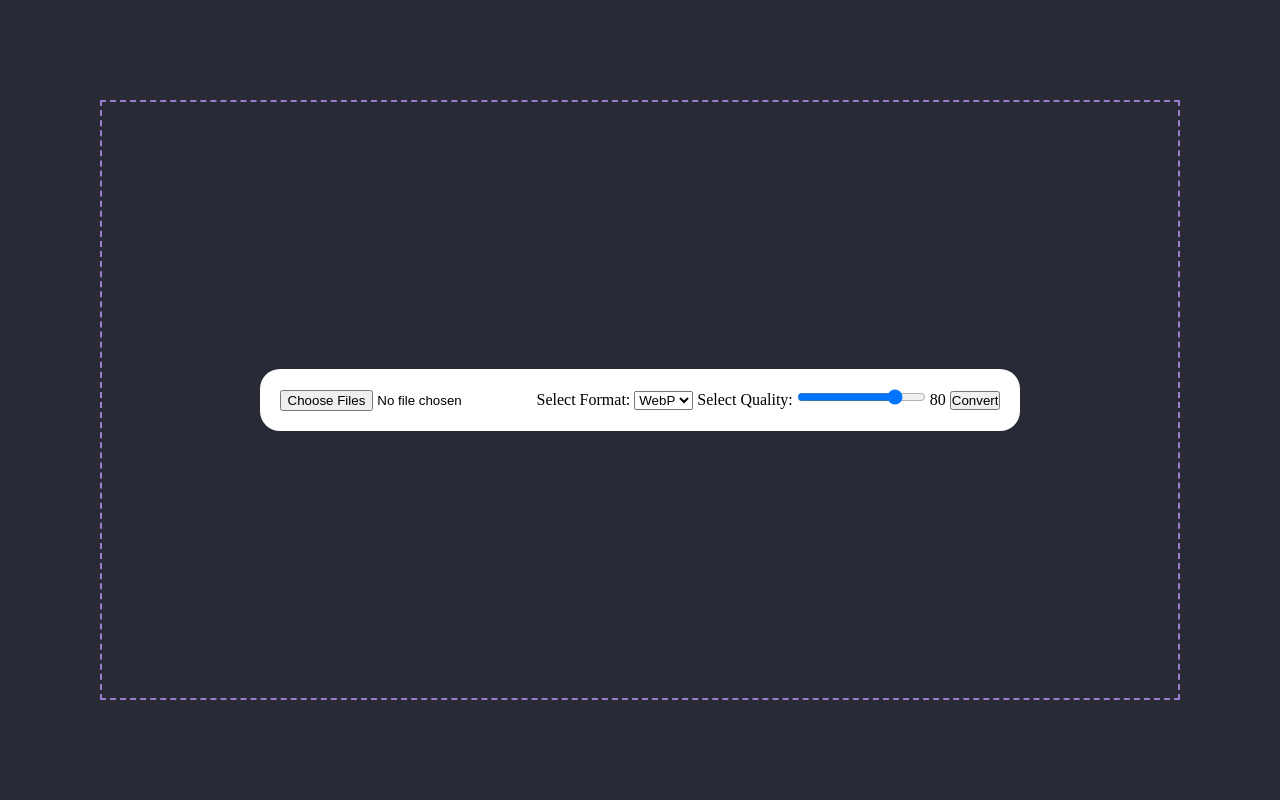
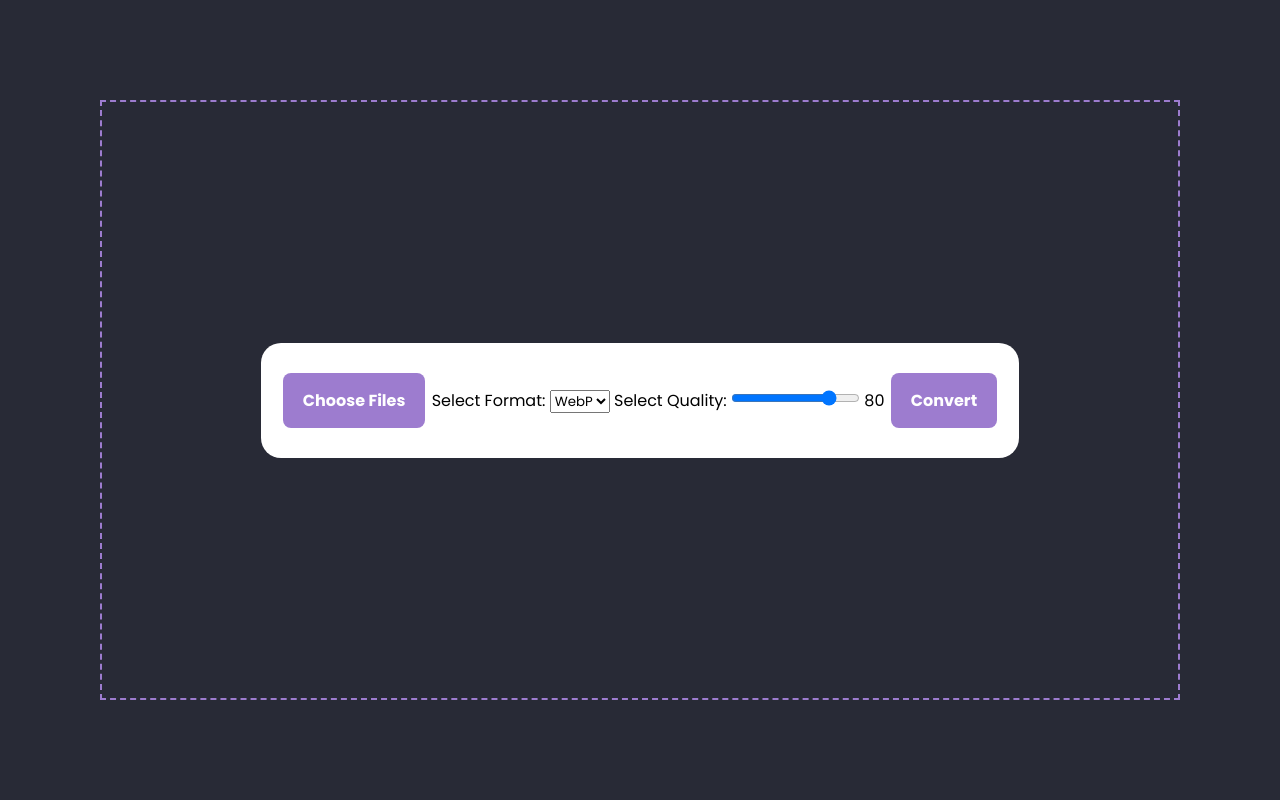
Before and after one commit to AntGa/FlaskImageConverter, a Flask app: page / in a window 1280 px wide. Run offline with Flask 3, Linux system fonts and the light colour scheme.

Commit message:
Added poppins font

```diff
--- a/static/styles/mainpage.css
+++ b/static/styles/mainpage.css
@@ -1,7 +1,10 @@
+@import url('https://fonts.googleapis.com/css2?family=Poppins:ital,wght@0,100;0,200;0,300;0,400;0,500;0,600;0,700;0,800;0,900;1,100;1,200;1,300;1,400;1,500;1,600;1,700;1,800;1,900&display=swap');
+
 * {
     padding: 0;
     margin: 0;
     box-sizing: border-box;
+    font-family: 'Poppins', sans-serif;
 }
 
 .pog {
@@ -34,3 +37,43 @@
     border-radius: 20px;
     padding: 20px;
 }
+
+.inputForm label[for="fileInput"] {
+    background-color: #9D7CCF; /* Use the purple color for the file input button */
+    border: none;
+    color: white;
+    font-weight: 700;
+    padding: 15px 20px;
+    text-align: center;
+    text-decoration: none;
+    display: inline-block;
+    font-size: 16px;
+    margin: 10px 2px;
+    cursor: pointer;
+    border-radius: 8px;
+    transition: background-color 0.3s ease;
+}
+
+.inputForm input[type="file"] {
+    display: none; /* Hide the default file input */
+}
+
+.inputForm label[for="fileInput"]:hover {
+    background-color: #6272A4; /* Darker shade on hover */
+}
+
+.inputForm input[type="submit"] {
+    background-color: #9D7CCF; /* Purple background */
+    border: none;
+    color: white;
+    font-weight: 700;
+    padding: 15px 20px;
+    text-align: center;
+    text-decoration: none;
+    display: inline-block;
+    font-size: 16px;
+    margin: 10px 2px;
+    cursor: pointer;
+    border-radius: 8px;
+    transition: background-color 0.3s ease;
+}
--- a/templates/index.html
+++ b/templates/index.html
@@ -10,7 +10,8 @@
     <div class="pog">
         <div id="dropZone" class="dropZone">
             <form class="inputForm" id="uploadForm" action="/" method="post" enctype="multipart/form-data">
-                <input type="file" id="fileInput" name="file[]" multiple required>
+                <label class="file-label" for="fileInput">Choose Files</label>
+                <input type="file" id="fileInput" name="file" required multiple>
                 <label for="format">Select Format:</label>
                 <select id="format" name="format" required>
                     <option value="webp">WebP</option>
@@ -18,7 +19,6 @@
                     <option value="png">PNG</option>
                 </select>
 
-                <!-- Image quality selection slider -->
                 <label for="quality">Select Quality:</label>
                 <input type="range" id="quality" name="quality" min="1" max="100" value="80">
                 <span id="qualityValue">80</span>
```
